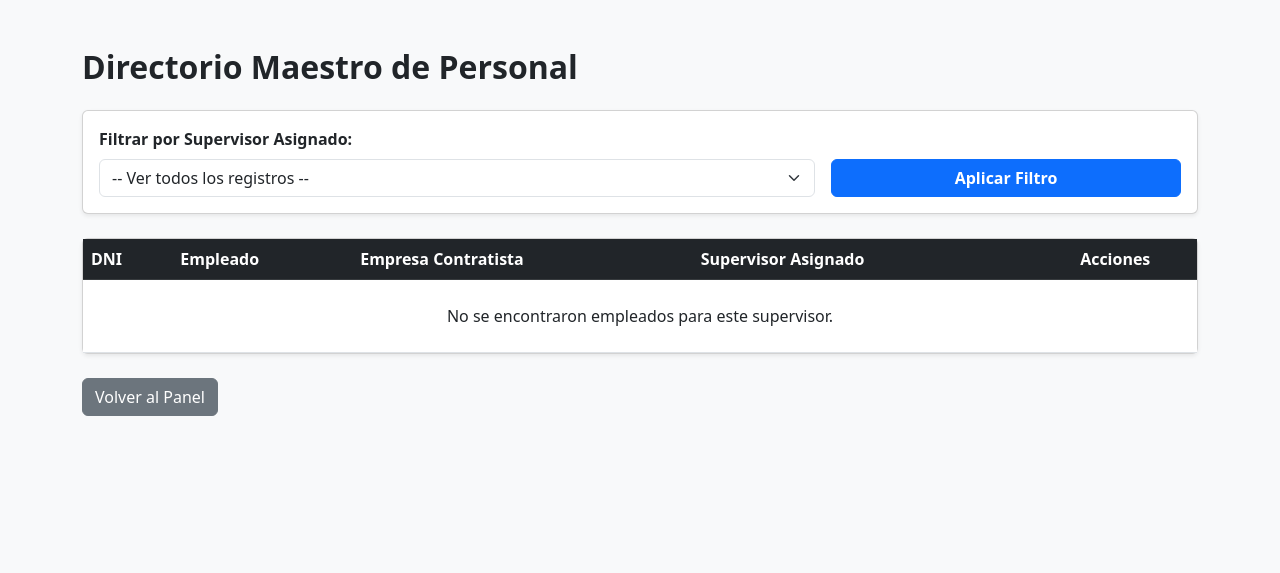
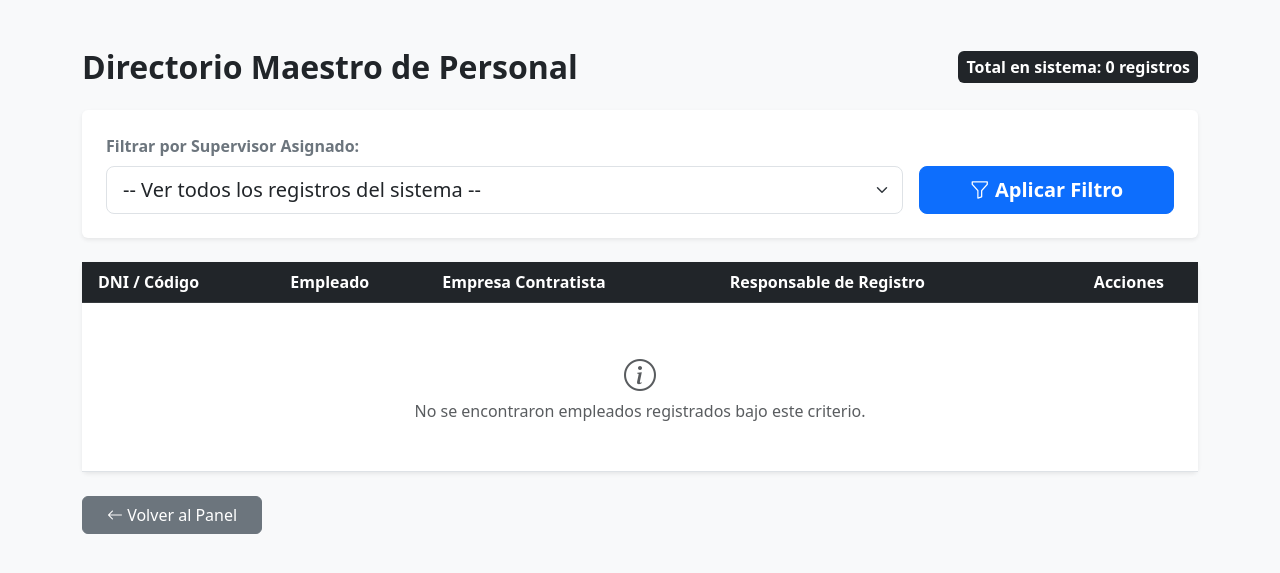
Before and after one commit to raulempres-png/sistema_asistencia, a Flask app: page /lista_empleados in a window 1280 px wide. Shown: the top 573 px of the page. Run offline with Flask 3, Linux system fonts and the light colour scheme; the visitor is signed in with stand-in values (Sample User, id 1); data that the repository does not hold is empty.

Commit message:
Añadido conteo de empleados en el filtro de supervisores

```diff
--- a/app.py
+++ b/app.py
@@ -98,18 +98,21 @@ def escaneo(tipo):
 @app.route('/lista_empleados')
 def lista_empleados():
     if 'usuario' not in session: return redirect(url_for('index'))
-    # Permitir acceso a Maestro y Administrador de Corporación
-    if session.get('rol') not in ['maestro', 'admin_corp']:
-        return redirect(url_for('panel'))
+    if session.get('rol') not in ['maestro', 'admin_corp']: return redirect(url_for('panel'))
 
-    sup_filtro = request.args.get('supervisor') # Capturamos el filtro de la URL
+    sup_filtro = request.args.get('supervisor')
     conn = get_db_connection()
 
-    # Obtenemos la lista de todos los supervisores para llenar el menú desplegable
-    lista_sups = conn.execute('SELECT DISTINCT usuario FROM supervisores ORDER BY usuario ASC').fetchall()
+    # NUEVA CONSULTA: Trae el nombre del supervisor y la cantidad de empleados que tiene
+    lista_sups = conn.execute('''
+        SELECT s.usuario, COUNT(e.dni) as cantidad
+        FROM supervisores s
+        LEFT JOIN empleados e ON s.id = e.supervisor_id
+        GROUP BY s.usuario
+        ORDER BY s.usuario ASC
+    ''').fetchall()
 
     if sup_filtro:
-        # Filtramos por el supervisor seleccionado
         empleados = conn.execute('''
             SELECT e.*, s.usuario as supervisor
             FROM empleados e
@@ -118,7 +121,6 @@ def lista_empleados():
             ORDER BY e.apellido ASC
         ''', (sup_filtro,)).fetchall()
     else:
-        # Si no hay filtro, mostramos todos como antes
         empleados = conn.execute('''
             SELECT e.*, s.usuario as supervisor
             FROM empleados e
--- a/templates/lista_empleados.html
+++ b/templates/lista_empleados.html
@@ -4,39 +4,49 @@
     <meta charset="UTF-8">
     <title>Directorio Maestro | Trexcel</title>
     <link href="https://cdn.jsdelivr.net/npm/bootstrap@5.3.0/dist/css/bootstrap.min.css" rel="stylesheet">
+    <link rel="stylesheet" href="https://cdn.jsdelivr.net/npm/bootstrap-icons@1.11.1/font/bootstrap-icons.css">
 </head>
 <body class="bg-light">
     <div class="container mt-5">
-        <h2 class="fw-bold mb-4">Directorio Maestro de Personal</h2>
+        <div class="d-flex justify-content-between align-items-center mb-4">
+            <h2 class="fw-bold text-dark mb-0">Directorio Maestro de Personal</h2>
+            <div class="badge bg-dark fs-6 p-2">
+                Total en sistema: {{ empleados|length }} registros
+            </div>
+        </div>
 
-        <div class="card shadow-sm p-3 mb-4">
+        <div class="card shadow-sm border-0 mb-4">
+            <div class="card-body p-4">
                 <form method="GET" action="/lista_empleados" class="row g-3 align-items-end">
-                <div class="col-md-8">
-                    <label class="form-label fw-bold">Filtrar por Supervisor Asignado:</label>
-                    <select name="supervisor" class="form-select">
-                        <option value="">-- Ver todos los registros --</option>
+                    <div class="col-md-9">
+                        <label class="form-label fw-bold text-secondary">Filtrar por Supervisor Asignado:</label>
+                        <select name="supervisor" class="form-select form-select-lg">
+                            <option value="">-- Ver todos los registros del sistema --</option>
                             {% for s in supervisores %}
                             <option value="{{ s.usuario }}" {% if s.usuario == sup_sel %}selected{% endif %}>
-                            {{ s.usuario }}
+                                {{ s.usuario }} ({{ s.cantidad }} empleados a cargo)
                             </option>
                             {% endfor %}
                         </select>
                     </div>
-                <div class="col-md-4">
-                    <button type="submit" class="btn btn-primary w-100 fw-bold">Aplicar Filtro</button>
+                    <div class="col-md-3">
+                        <button type="submit" class="btn btn-primary btn-lg w-100 fw-bold">
+                            <i class="bi bi-funnel"></i> Aplicar Filtro
+                        </button>
                     </div>
                 </form>
             </div>
+        </div>
 
-        <div class="card shadow-sm">
+        <div class="card shadow-sm border-0">
             <div class="table-responsive">
                 <table class="table table-hover mb-0 align-middle">
                     <thead class="table-dark">
                         <tr>
-                            <th>DNI</th>
+                            <th class="ps-3">DNI / Código</th>
                             <th>Empleado</th>
                             <th>Empresa Contratista</th>
-                            <th>Supervisor Asignado</th>
+                            <th>Responsable de Registro</th>
                             {% if rol == 'maestro' %}
                             <th class="text-center">Acciones</th>
                             {% endif %}
@@ -45,32 +55,54 @@
                     <tbody>
                         {% for e in empleados %}
                         <tr>
-                            <td class="fw-bold">{{ e['dni'] }}</td>
-                            <td>{{ e['apellido'] }}, {{ e['nombre'] }}</td>
-                            <td><span class="badge bg-info text-dark">{{ e['contrata'] }}</span></td>
-                            <td><span class="badge bg-light text-dark border">{{ e['supervisor'] }}</span></td>
+                            <td class="ps-3 fw-bold text-primary">{{ e['dni'] }}</td>
+                            <td>
+                                <div class="d-flex align-items-center">
+                                    <div class="fw-bold">{{ e['apellido'] }}, {{ e['nombre'] }}</div>
+                                </div>
+                            </td>
+                            <td>
+                                <span class="badge bg-info text-dark px-3 py-2">{{ e['contrata'] }}</span>
+                            </td>
+                            <td>
+                                <span class="text-muted"><i class="bi bi-person-badge"></i> {{ e['supervisor'] }}</span>
+                            </td>
 
                             {% if rol == 'maestro' %}
                             <td class="text-center">
-                                <form action="/eliminar_empleado/{{ e['dni'] }}" method="POST" onsubmit="return confirm('¿Seguro que desea eliminar a este empleado?');">
-                                    <button type="submit" class="btn btn-sm btn-outline-danger">Eliminar</button>
+                                <form action="/eliminar_empleado/{{ e['dni'] }}" method="POST" onsubmit="return confirm('¿Está seguro de eliminar a este empleado? Se borrará también todo su historial de asistencia.');">
+                                    <button type="submit" class="btn btn-sm btn-outline-danger">
+                                        <i class="bi bi-trash"></i> Eliminar
+                                    </button>
                                 </form>
                             </td>
                             {% endif %}
                         </tr>
                         {% else %}
-                        <tr><td colspan="5" class="text-center py-4">No se encontraron empleados para este supervisor.</td></tr>
+                        <tr>
+                            <td colspan="5" class="text-center py-5 text-muted">
+                                <i class="bi bi-info-circle fs-2"></i><br>
+                                No se encontraron empleados registrados bajo este criterio.
+                            </td>
+                        </tr>
                         {% endfor %}
                     </tbody>
                 </table>
             </div>
         </div>
-        <div class="mt-4 d-flex gap-2">
-            <a href="/panel" class="btn btn-secondary">Volver al Panel</a>
+
+        <div class="mt-4 d-flex justify-content-between">
+            <a href="/panel" class="btn btn-secondary px-4">
+                <i class="bi bi-arrow-left"></i> Volver al Panel
+            </a>
             {% if sup_sel %}
-            <a href="/lista_empleados" class="btn btn-outline-secondary">Limpiar Filtros</a>
+            <a href="/lista_empleados" class="btn btn-outline-secondary">
+                <i class="bi bi-x-circle"></i> Limpiar Filtros
+            </a>
             {% endif %}
         </div>
     </div>
+
+    <script src="https://cdn.jsdelivr.net/npm/bootstrap@5.3.0/dist/js/bootstrap.bundle.min.js"></script>
 </body>
 </html>
```
Lines whose indentation alone changed are shown as unchanged.
